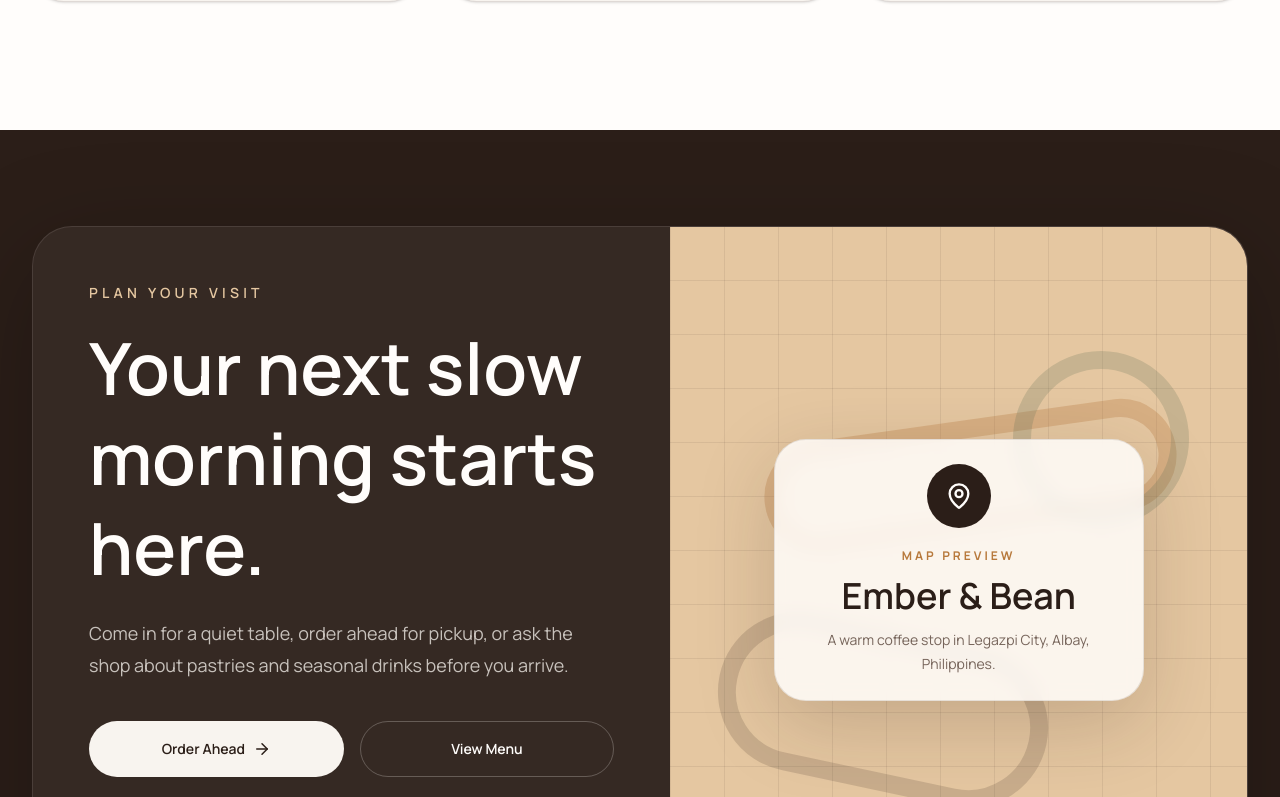
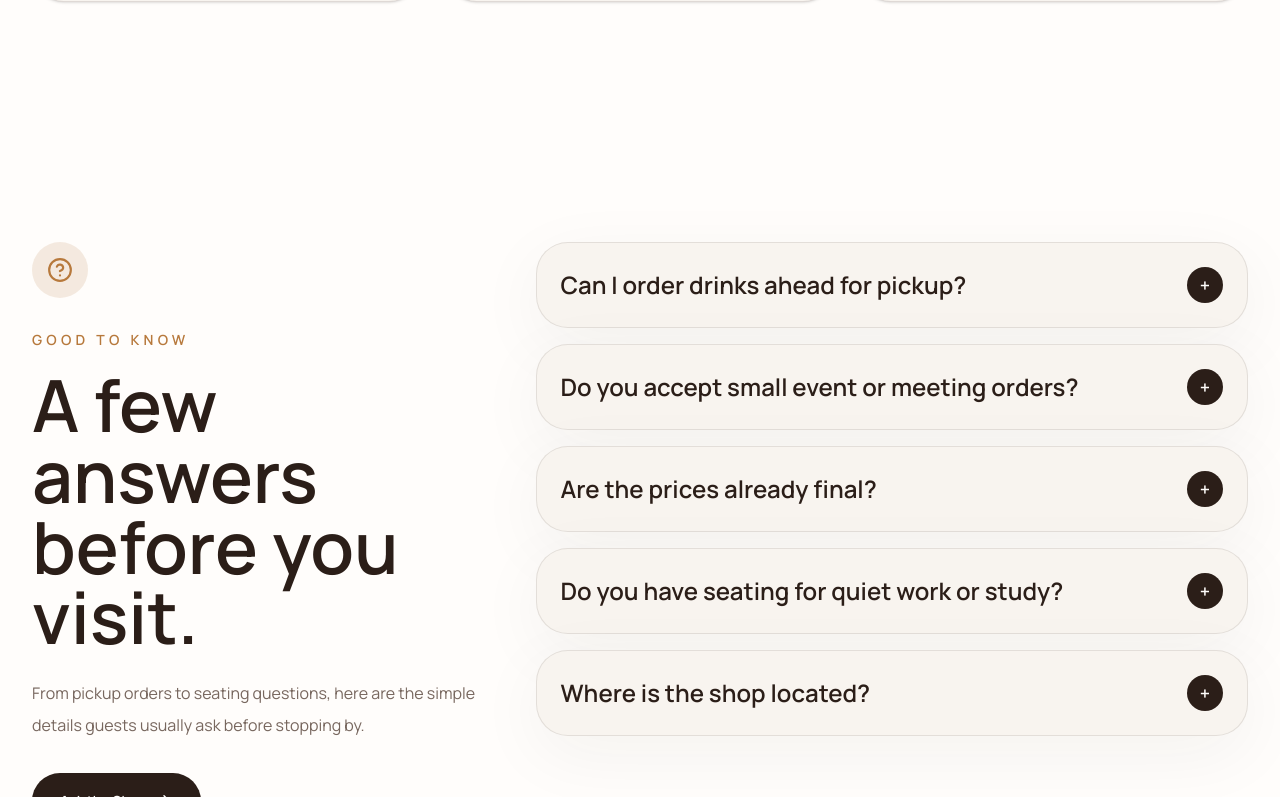
Before and after one commit to tan15hacks/Embers-and-Beans, a Next.js app: page / in a window 1280 px wide. Shown: the part 5763-6560 px from the top of the page. Built offline with nearby package versions, Linux system fonts and the light colour scheme.

Commit message:
Add FAQ section to homepage flow

```diff
--- a/src/app/page.tsx
+++ b/src/app/page.tsx
@@ -1,4 +1,5 @@
 import { CafeExperience } from "@/components/home/CafeExperience";
+import { FAQSection } from "@/components/home/FAQSection";
 import { FeaturedCoffee } from "@/components/home/FeaturedCoffee";
 import { FreshlyBaked } from "@/components/home/FreshlyBaked";
 import { Hero } from "@/components/home/Hero";
@@ -20,6 +21,7 @@ export default function Home() {
       <FreshlyBaked />
       <CafeExperience />
       <Testimonials />
+      <FAQSection />
       <VisitNewsletter />
       <Footer />
     </main>
```
